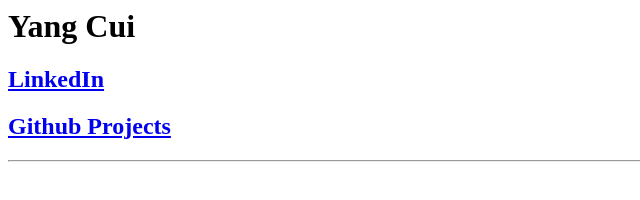
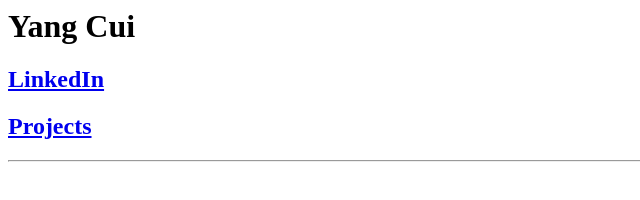
Before and after one commit to YangPiCui/YangPiCui.github.io, a plain HTML site: page index.html in a window 1280 px wide. Shown: the whole page, without its empty margins (0-640 px from the left). Drawn offline with Linux system fonts and the light colour scheme.

Commit message:
Update index.html

```diff
--- a/index.html
+++ b/index.html
@@ -2,7 +2,7 @@
 
 <h2><a href="https://www.linkedin.com/in/yang-cui-57560b42/">LinkedIn</a></h2>
 
-<h2><a href="https://github.com/YangPiCui?tab=repositories">Github Projects</a></h2>
+<h2><a href="https://github.com/YangPiCui?tab=repositories">Projects</a></h2>
 
 
 <hr />
```
